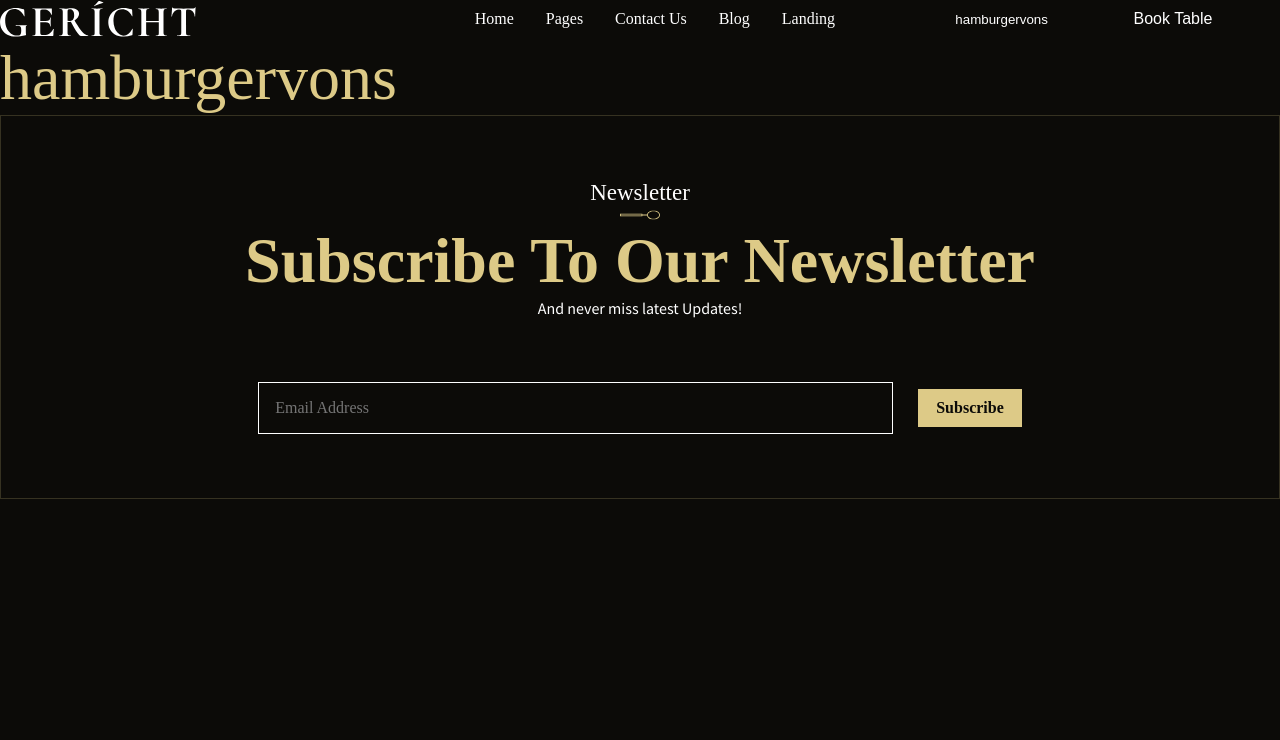
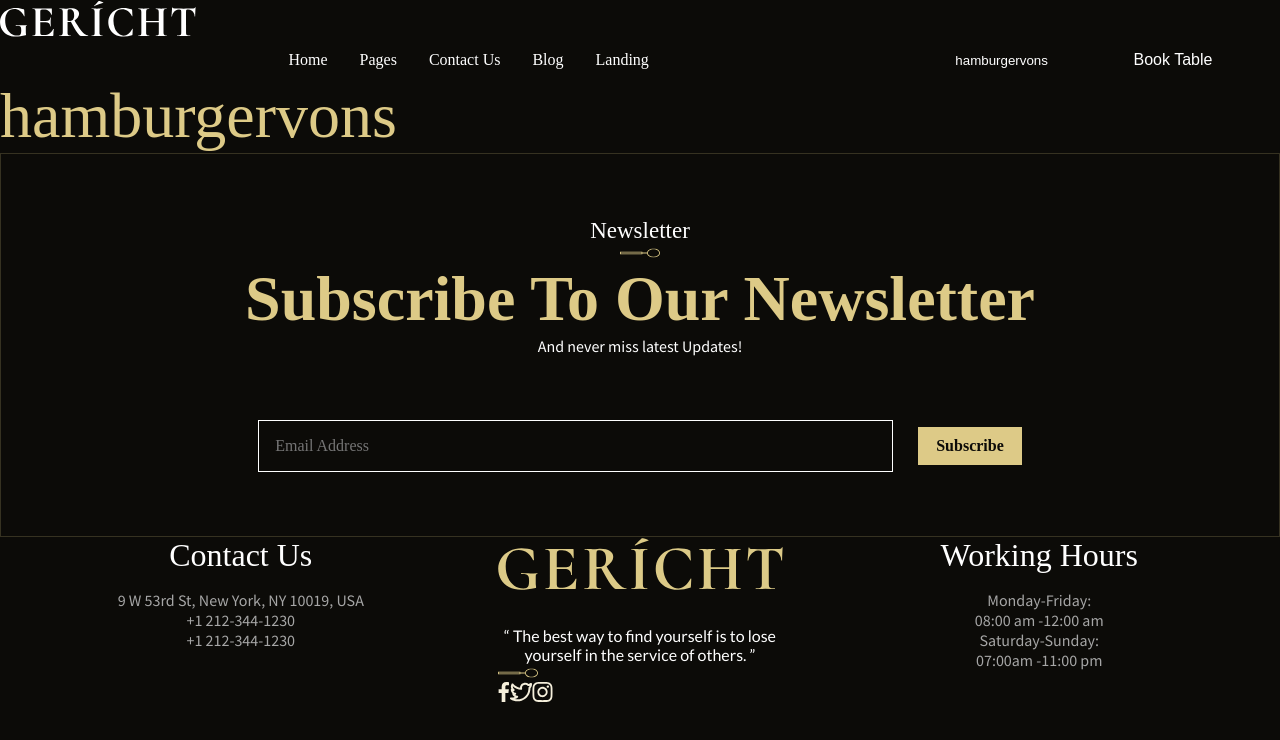
Before and after one commit to irvancolz/gericht-restaurant, a Next.js app: page / in a window 1280 px wide. Shown: the top 740 px of the page. Built offline with nearby package versions, Linux system fonts and the light colour scheme; a web font is replaced by a local one.

Commit message:
start to re-create footer content

```diff
--- a/components/heading/heading.style.ts
+++ b/components/heading/heading.style.ts
@@ -9,6 +9,9 @@ export const HeadingComp = styled("h1", {
       },
       md: {
         fontSize: "$md",
+      },
+      nr:{
+        fontSize: "$nr",
       },
       lg: {
         fontSize: "$lg",
--- a/components/section/section.styles.ts
+++ b/components/section/section.styles.ts
@@ -11,8 +11,6 @@ interface SectionStylesVariantConfig {
 
 export const SectionStyles = styled("section", {
   position: "relative",
-  display: "flex",
-  flexWrap: "wrap",
   maxWidth: "1300px",
   width: "100%",
   my: "auto",
--- a/components/text/text.style.ts
+++ b/components/text/text.style.ts
@@ -10,6 +10,9 @@ export const TextStyles = styled("p", {
       },
       md: {
         fontSize: "$md",
+      },
+      nr:{
+        fontSize: "$nr",
       },
       lg: {
         fontSize: "$lg",
@@ -68,6 +71,17 @@ export const TextStyles = styled("p", {
         fontWeight: "$xBold",
       },
     },
+    align:{
+      start: {
+        textAlign: "left"
+      },
+      center: {
+        textAlign: "center"
+      },
+      end: {
+        textAlign: "right"
+      },
+    }
   },
   defaultVariants: {
     family: "cormorant",
--- a/stitches.config.ts
+++ b/stitches.config.ts
@@ -26,6 +26,7 @@ export const { styled, getCssText, css } = createStitches({
     fontSizes: {
       sm: "16px",
       md: "23px",
+      nr: "32px",
       lg: "64px",
       xl: "90px",
     },
--- /dev/null
+++ b/ui/footer content/footer-content.style.ts
@@ -0,0 +1,28 @@
+import { css } from "../../stitches.config";
+
+export const ContainerStyles = css({
+    display: "flex",
+    align: "flex-start",
+    justify: "space-between",
+    gap: "$2",
+});
+
+export const ContentStyles = css({
+    display: "flex",
+    fDir:"column",
+    justify: "center",
+    align: "center",
+    variants: {
+        space: {
+            sm: {
+                gap: "$2",
+            },
+            md: {
+                gap: "$4",
+            },
+        },
+    },
+    defaultVariants:{
+        space : "sm"
+    }
+});
--- /dev/null
+++ b/ui/footer content/index.tsx
@@ -0,0 +1,90 @@
+import Image from "next/image";
+import logo from "../../public/assets/global/web-logo-footer.svg";
+import spoon from "../../public/assets/global/spoon-logo.svg";
+import twtr from "../../public/assets/global/twit-icon.svg";
+import fb from "../../public/assets/global/fb-icon.svg";
+import insta from "../../public/assets/global/insta-icon.svg";
+import { Components } from "../../components";
+import { ContainerStyles, ContentStyles } from "./footer-content.style";
+import Link from "next/link";
+
+const images = [
+  {
+    id: 1,
+    name: "facebook",
+    src: fb,
+  },
+  {
+    id: 2,
+    name: "twitter",
+    src: twtr,
+  },
+  {
+    id: 3,
+    name: "instagram",
+    src: insta,
+  },
+];
+
+export function FooterContent() {
+  const { Text, Heading, Section } = Components;
+  return (
+    <Section as="div" className={ContainerStyles()}>
+      <Section className={ContentStyles()}>
+        <Heading as="h3" size="nr" fCol="normal">
+          Contact Us
+        </Heading>
+        <div>
+          <Text size="sm" fCol="fade" family="source" align="center">
+            9 W 53rd St, New York, NY 10019, USA
+          </Text>
+          <Text size="sm" fCol="fade" family="source" align="center">
+            +1 212-344-1230 <br /> +1 212-344-1230
+          </Text>
+        </div>
+      </Section>
+      <div
+        className={ContentStyles({
+          space: "md",
+        })}
+      >
+        <span>
+          <Image src={logo} layout="fixed" alt="gericht" priority />
+        </span>
+        <div>
+          <Text family="lato" size="sm" align="center">
+            &ldquo; The best way to find yourself is to lose yourself in the
+            service of others. &rdquo;
+          </Text>
+          <span>
+            <Image src={spoon} layout="fixed" alt="spoon" priority />
+          </span>
+          <div>
+            {images.map((img) => {
+              return (
+                <span key={img.id}>
+                  <Link href="#">
+                    <Image src={img.src} layout="fixed" alt={img.name} priority />
+                  </Link>
+                </span>
+              );
+            })}
+          </div>
+        </div>
+      </div>
+      <Section className={ContentStyles()}>
+        <Heading as="h3" size="nr" fCol="normal">
+          Working Hours
+        </Heading>
+        <div>
+          <Text size="sm" fCol="fade" family="source" align="center">
+            Monday-Friday: <br /> 08:00 am -12:00 am
+          </Text>
+          <Text size="sm" fCol="fade" family="source" align="center">
+            Saturday-Sunday: <br /> 07:00am -11:00 pm
+          </Text>
+        </div>
+      </Section>
+    </Section>
+  );
+}
--- a/ui/footer/index.tsx
+++ b/ui/footer/index.tsx
@@ -1,8 +1,10 @@
 import Section from '../../components/section'
-import { FooterContent } from './footer-content';
+import { FooterForm } from '../foooter form'
+import { FooterContent } from '../footer content'
 export function Footer(){
     return(
-        <Section>
+        <Section as="div">
+            <FooterForm />
             <FooterContent />
         </Section>
     )
--- a/ui/layout nested/index.tsx
+++ b/ui/layout nested/index.tsx
@@ -1,5 +1,5 @@
 import { ReactNode } from "react";
-import { FooterForm } from "../foooter form";
+import { Footer } from "../footer";
 import { Topnav } from "../topnav";
 
 interface NestedLayoutProps {
@@ -13,7 +13,7 @@ export function NestedLayout(props: NestedLayoutProps) {
       </header>
       <main>{props.children}</main>
       <footer>
-        <FooterForm />
+        <Footer />
       </footer>
     </>
   );
```
